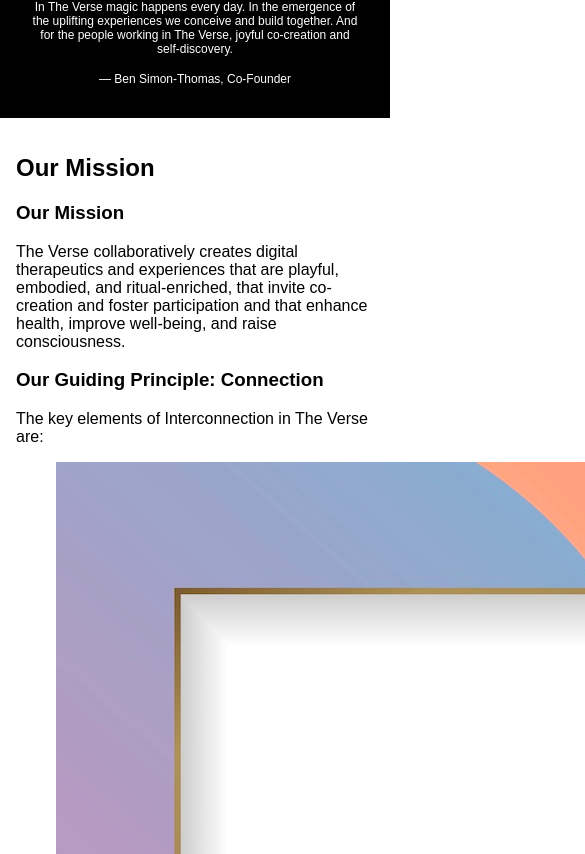
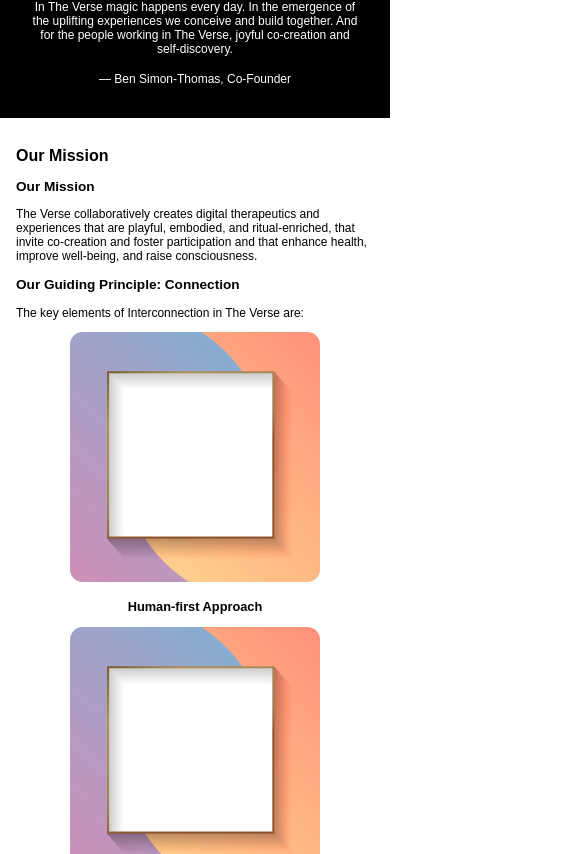
Before and after one commit to bstintheverse/theversewebdev, a React (Vite) app in the folder client/: page /about-us in a window 390 px wide. Shown: the part 550-1404 px from the top of the page, 585 px wide, since content can reach past the window. Built offline with nearby package versions, Linux system fonts and the light colour scheme.

Commit message:
update about pag estyling
- add text styling for mobile
- update dimensions for mission element list and image

```diff
--- a/client/src/pages/About/About.scss
+++ b/client/src/pages/About/About.scss
@@ -22,8 +22,26 @@
         }
     }
 
+    &__mission-text, &__history-text, &__our-way-text {
+        font-size: 0.75rem;
+    }
+
+    &__mission-header, &__history-header, &__our-way-header {
+        font-size: 1rem;
+    }
+
+    &__mission-subheader, &__history-subheader, &__our-way-subheader {
+        font-size: 0.85rem;
+    }
+
     &__mission {
         padding: 1rem;
+
+        /* styles the about mission elements container */
+        &-elements {
+            @include flexbox(column);
+            align-items: center;
+        }
     }
 
     &__history {
@@ -33,9 +51,37 @@
     &__our-way {
         background-color: #D9D9D9;
         padding: 1rem;
+
+        &-text {
+            &--small {
+                font-size: 0.7rem;
+            }
+        }
     }
 
     &__our-community {
         padding: 1rem;
     }
 }
+
+/* styling for mission element cards */
+.mission-element {
+    &__list {
+        width: 70%;
+        list-style-type: none;
+        margin: 0;
+        padding: 0;
+    }
+
+    &__image {
+        width: 100%;
+        height: auto;
+        border-radius: 5%;
+    }
+
+    &__label {
+        font-size: 0.8rem;
+        font-weight: bold;
+        text-align: center;
+    }
+}
```
